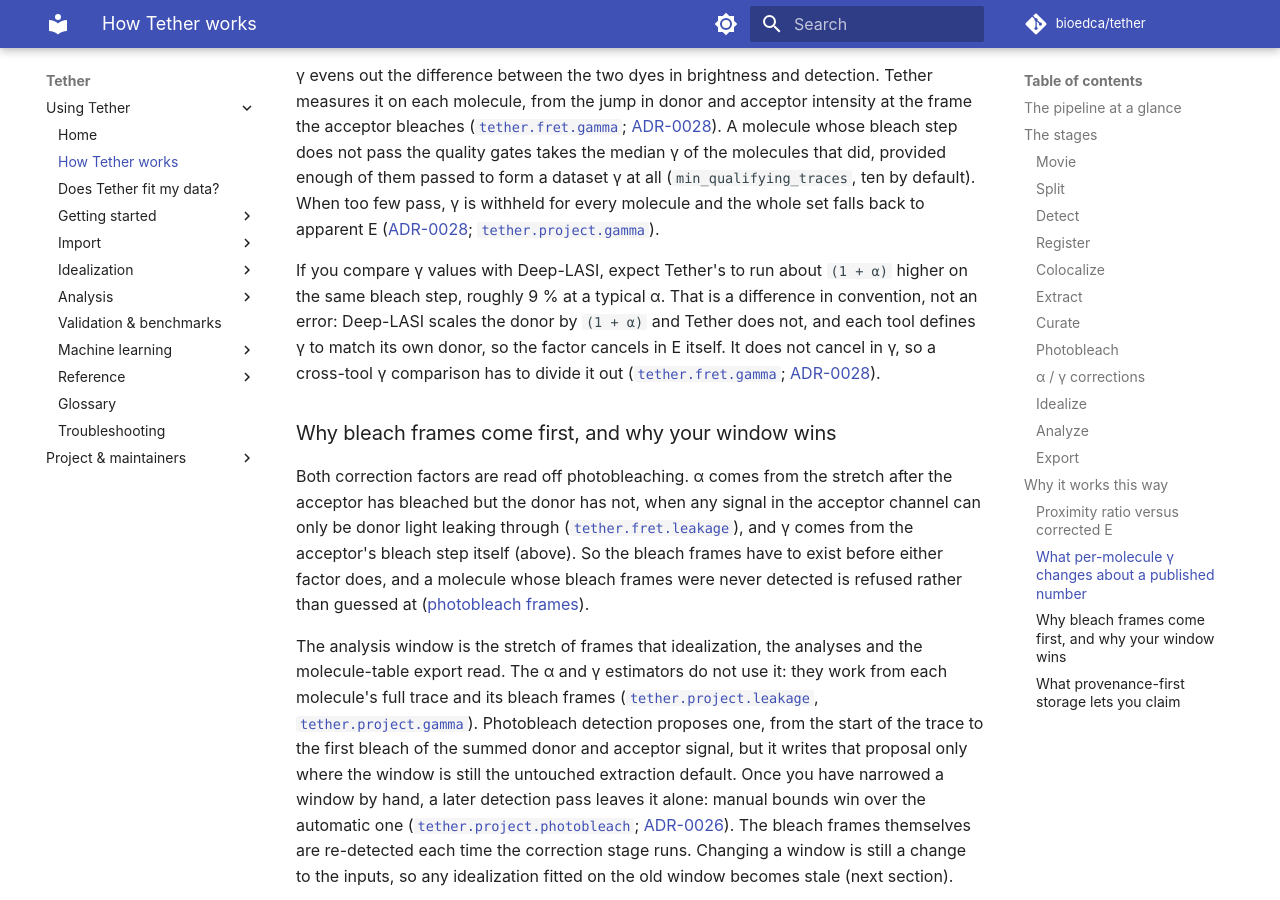
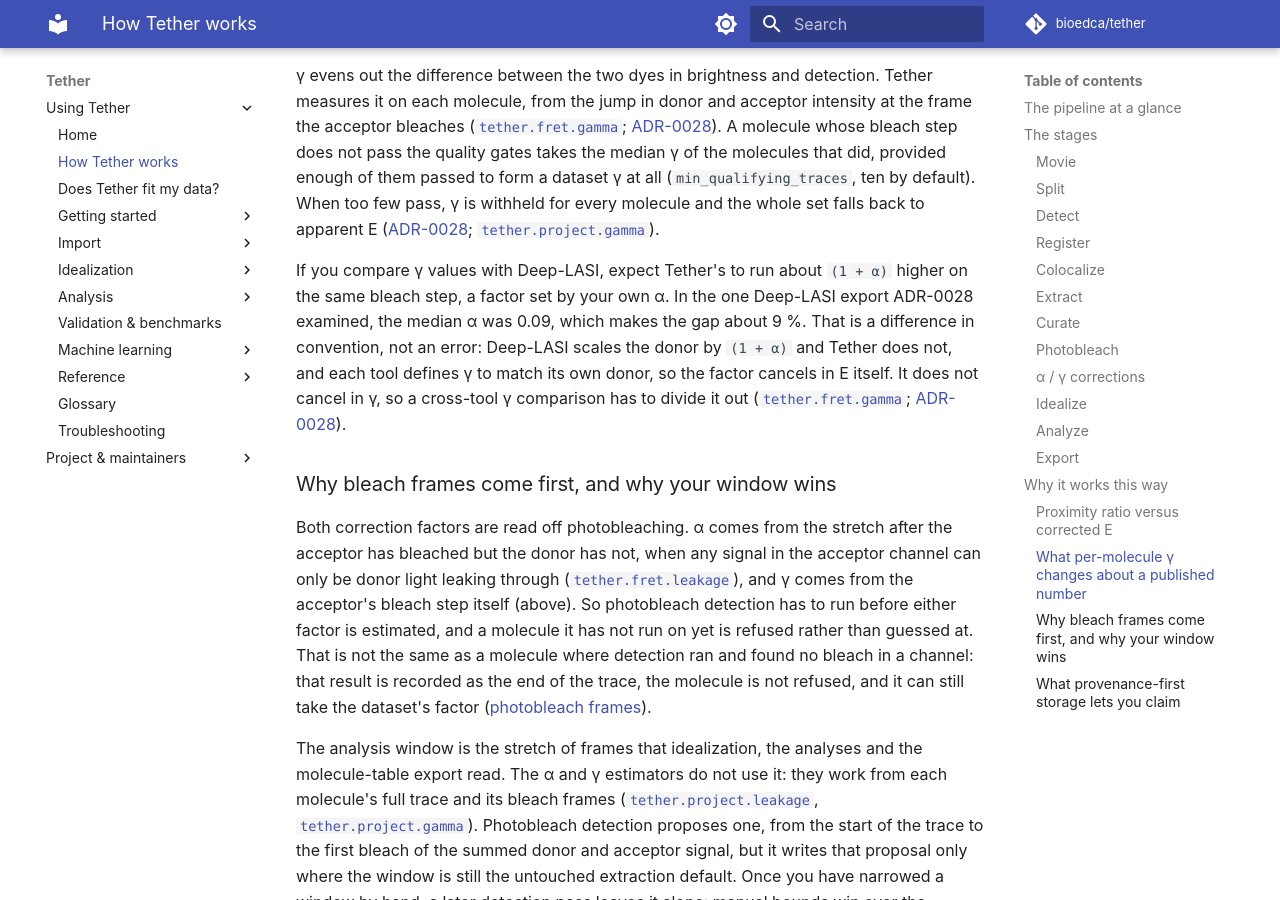
Before and after one commit to bioedca/tether, an MkDocs documentation site: the page built from docs/pipeline.md, in a window 1280 px wide and 900 px high, scrolled down 5255 px. Built offline with MkDocs 1.6.1 and Material for MkDocs 9.7.7, drawn with Linux system fonts in a browser that asks for light colours; comment, search, counter and statistics services are not loaded; the version menu is left out.

Commit message:
docs(pipeline): scope the α example and separate unrun from no-bleach detection (#171)
Codex round 6 on 0dfa20d: the 9 % gap comes from the one Deep-LASI
export ADR-0028 examined, not a typical α; only the undetected sentinel
makes the estimators refuse, while a no-bleach result is recorded as the
trace end and can still take the dataset factor.

```diff
--- a/docs/pipeline.md
+++ b/docs/pipeline.md
@@ -245,7 +245,8 @@
 [`tether.project.gamma`](https://github.com/bioedca/tether/blob/main/src/tether/project/gamma.py)).
 
 If you compare γ values with Deep-LASI, expect Tether's to run about `(1 + α)` higher on the
-same bleach step, roughly 9 % at a typical α. That is a difference in convention, not an
+same bleach step, a factor set by your own α. In the one Deep-LASI export ADR-0028 examined,
+the median α was 0.09, which makes the gap about 9 %. That is a difference in convention, not an
 error: Deep-LASI scales the donor by `(1 + α)` and Tether does not, and each tool defines γ to
 match its own donor, so the factor cancels in E itself. It does not cancel in γ, so a
 cross-tool γ comparison has to divide it out
@@ -258,9 +259,12 @@
 acceptor has bleached but the donor has not, when any signal in the acceptor channel can only
 be donor light leaking through
 ([`tether.fret.leakage`](https://github.com/bioedca/tether/blob/main/src/tether/fret/leakage.py)),
-and γ comes from the acceptor's bleach step itself (above). So the bleach frames have to exist
-before either factor does, and a molecule whose bleach frames were never detected is refused
-rather than guessed at ([photobleach frames](glossary.md#photobleach-frames-first-bleach-frame)).
+and γ comes from the acceptor's bleach step itself (above). So photobleach detection has to run
+before either factor is estimated, and a molecule it has not run on yet is refused rather
+than guessed at. That is not the same as a molecule where detection ran and found no bleach
+in a channel: that result is recorded as the end of the trace, the molecule is not refused,
+and it can still take the dataset's factor
+([photobleach frames](glossary.md#photobleach-frames-first-bleach-frame)).
 
 The analysis window is the stretch of frames that idealization, the analyses and the
 molecule-table export read. The α and γ estimators do not use it: they work from each
```
